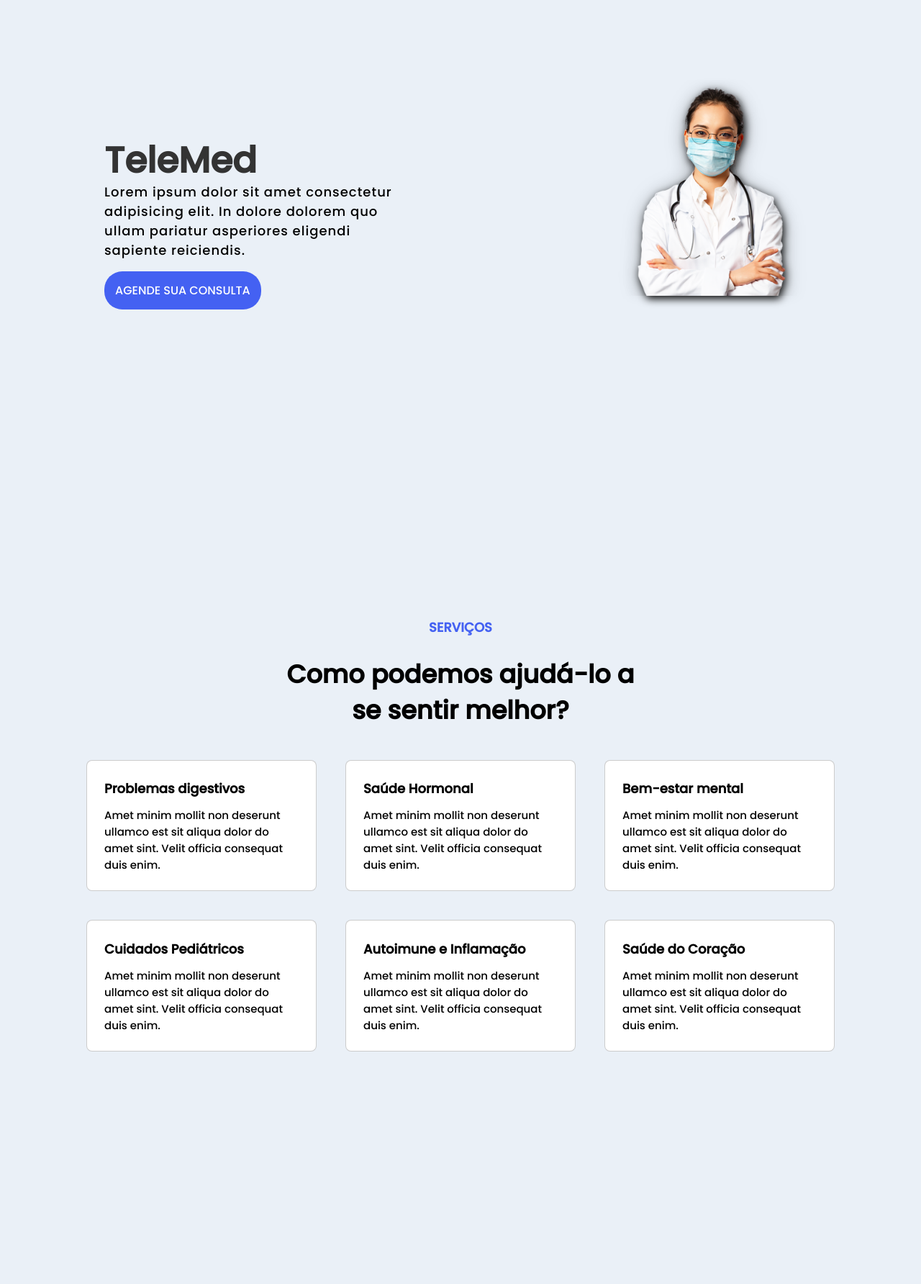
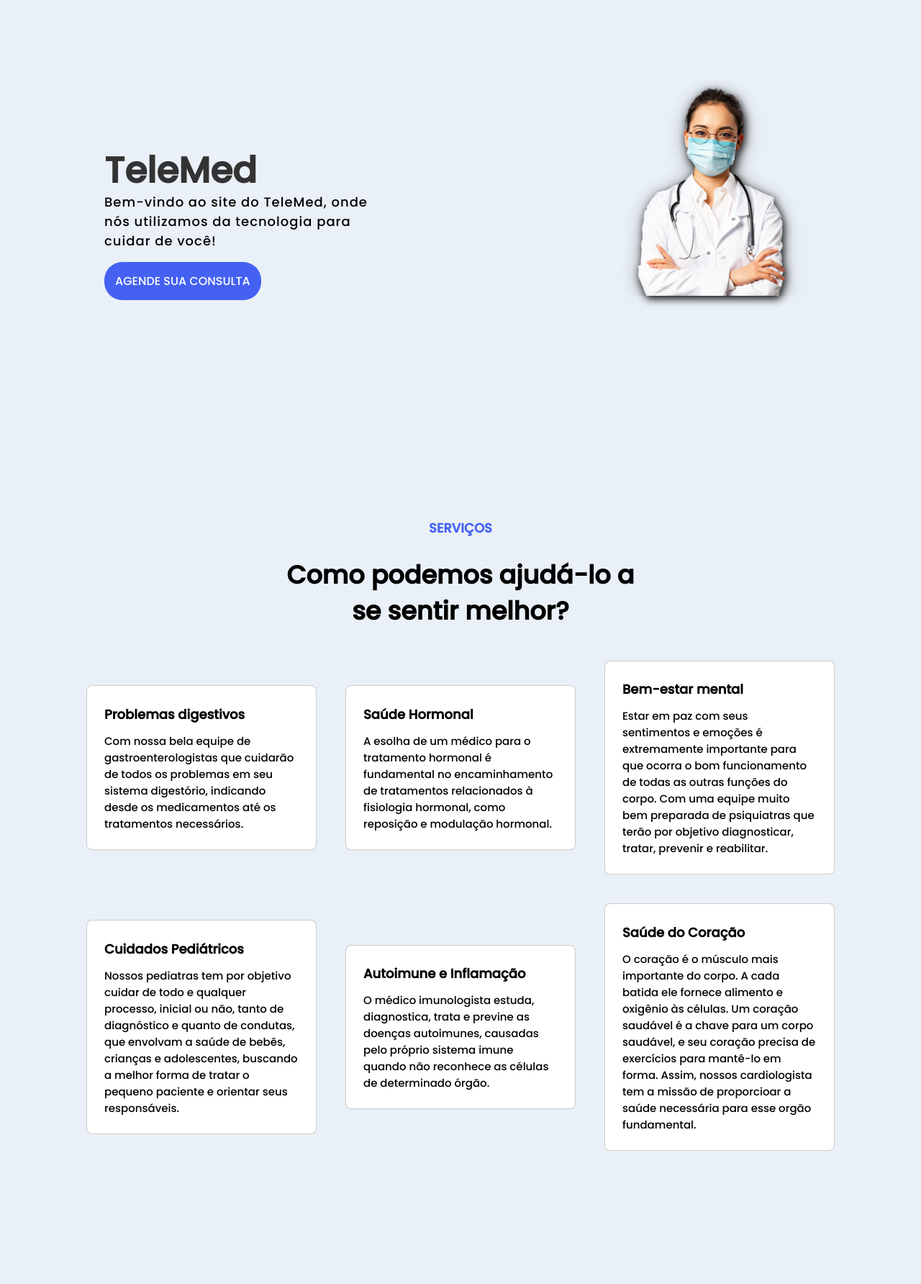
Before and after one commit to DaviArgemiro/Sematec-IFPB, a Django app: page / in a window 1280 px wide. Shown: the part 136-1920 px from the top of the page at 72% size. Run offline with Django 4.2, Linux system fonts and the light colour scheme.

Commit message:
Textos da home

```diff
--- a/backend/telemed/app_telemed/templates/index.html
+++ b/backend/telemed/app_telemed/templates/index.html
@@ -31,8 +31,7 @@
         <div class="home-infos">
           <h1>TeleMed</h1>
           <p>
-            Lorem ipsum dolor sit amet consectetur adipisicing elit. In dolore
-            dolorem quo ullam pariatur asperiores eligendi sapiente reiciendis.
+            Bem-vindo ao site do TeleMed, onde nós utilizamos da tecnologia para cuidar de você!
           </p>
           <a href="" class="btn">Agende sua consulta</a>
         </div>
@@ -51,42 +50,42 @@
           <div class="card">
               <div class="card-infos">
                 <h5 class="card-title">Problemas digestivos</h5>
-                <p class="card-txt">Amet minim mollit non deserunt ullamco est sit aliqua dolor do amet sint. Velit officia consequat duis enim.</p>
+                <p class="card-txt">Com nossa bela equipe de gastroenterologistas que cuidarão de todos os problemas em seu sistema digestório, indicando desde os medicamentos até os tratamentos necessários.</p>
               </div>
           </div>
 
           <div class="card">
             <div class="card-infos">
               <h5 class="card-title">Saúde Hormonal</h5>
-              <p class="card-txt">Amet minim mollit non deserunt ullamco est sit aliqua dolor do amet sint. Velit officia consequat duis enim.</p>
+              <p class="card-txt">A esolha de um médico para o tratamento hormonal é fundamental no encaminhamento de tratamentos relacionados à fisiologia hormonal, como reposição e modulação hormonal.</p>
             </div>
           </div>
 
           <div class="card">
             <div class="card-infos">
               <h5 class="card-title">Bem-estar mental</h5>
-              <p class="card-txt">Amet minim mollit non deserunt ullamco est sit aliqua dolor do amet sint. Velit officia consequat duis enim.</p>
+              <p class="card-txt">Estar em paz com seus sentimentos e emoções é extremamente importante para que ocorra o bom funcionamento de todas as outras funções do corpo. Com uma equipe muito bem preparada de psiquiatras que terão por objetivo diagnosticar, tratar, prevenir e reabilitar.</p>
             </div>
           </div>
 
           <div class="card">
             <div class="card-infos">
               <h5 class="card-title">Cuidados Pediátricos</h5>
-              <p class="card-txt">Amet minim mollit non deserunt ullamco est sit aliqua dolor do amet sint. Velit officia consequat duis enim.</p>
+              <p class="card-txt">Nossos pediatras tem por objetivo cuidar de todo e qualquer processo, inicial ou não, tanto de diagnóstico e quanto de condutas, que envolvam a saúde de bebês, crianças e adolescentes, buscando a melhor forma de tratar o pequeno paciente e orientar seus responsáveis.</p>
             </div>
           </div>
 
           <div class="card">
             <div class="card-infos">
               <h5 class="card-title">Autoimune e Inflamação</h5>
-              <p class="card-txt">Amet minim mollit non deserunt ullamco est sit aliqua dolor do amet sint. Velit officia consequat duis enim.</p>
+              <p class="card-txt">O médico imunologista estuda, diagnostica, trata e previne as doenças autoimunes, causadas pelo próprio sistema imune quando não reconhece as células de determinado órgão.</p>
             </div>
           </div>
 
           <div class="card">
             <div class="card-infos">
               <h5 class="card-title">Saúde do Coração</h5>
-              <p class="card-txt">Amet minim mollit non deserunt ullamco est sit aliqua dolor do amet sint. Velit officia consequat duis enim.</p>
+              <p class="card-txt">O coração é o músculo mais importante do corpo. A cada batida ele fornece alimento e oxigênio às células. Um coração saudável é a chave para um corpo saudável, e seu coração precisa de exercícios para mantê-lo em forma. Assim, nossos cardiologista tem a missão de proporcioar a saúde necessária para esse orgão fundamental.</p>
             </div>
           </div>
         </div>
@@ -96,12 +95,10 @@
         <div class="about-infos">
             <h1>Sobre Nós</h1>
             <h2>Entenda quem somos e porque existimos</h2>
-            <p>Lorem ipsum dolor sit amet consectetur adipisicing elit.
-                Reiciendis error est non, laudantium facere recusandae?
-                Aut vero eveniet totam quibusdam soluta repellendus repudiandae
-                officia esse quisquam, incidunt, sed quod exercitationem.
-                Aut vero eveniet totam quibusdam soluta repellendus repudiandae
-                officia esse quisquam, incidunt, sed quod exercitationem.</p>
+            <p>
+              Somos alunos do 3º ano de informática que nos desafiamos a construir um site voltado para a área da saúde, todo este trabalho serviu para o aprimoramento de nossa habilidades com a programação e também para que pudessemos compartilhar com outros estudantes e professores o nosso serviço.
+            </p>
+
         </div>
         <div class="about-img">
             <img src="{% static 'images/medico-com-crianca.png' %}">
```
